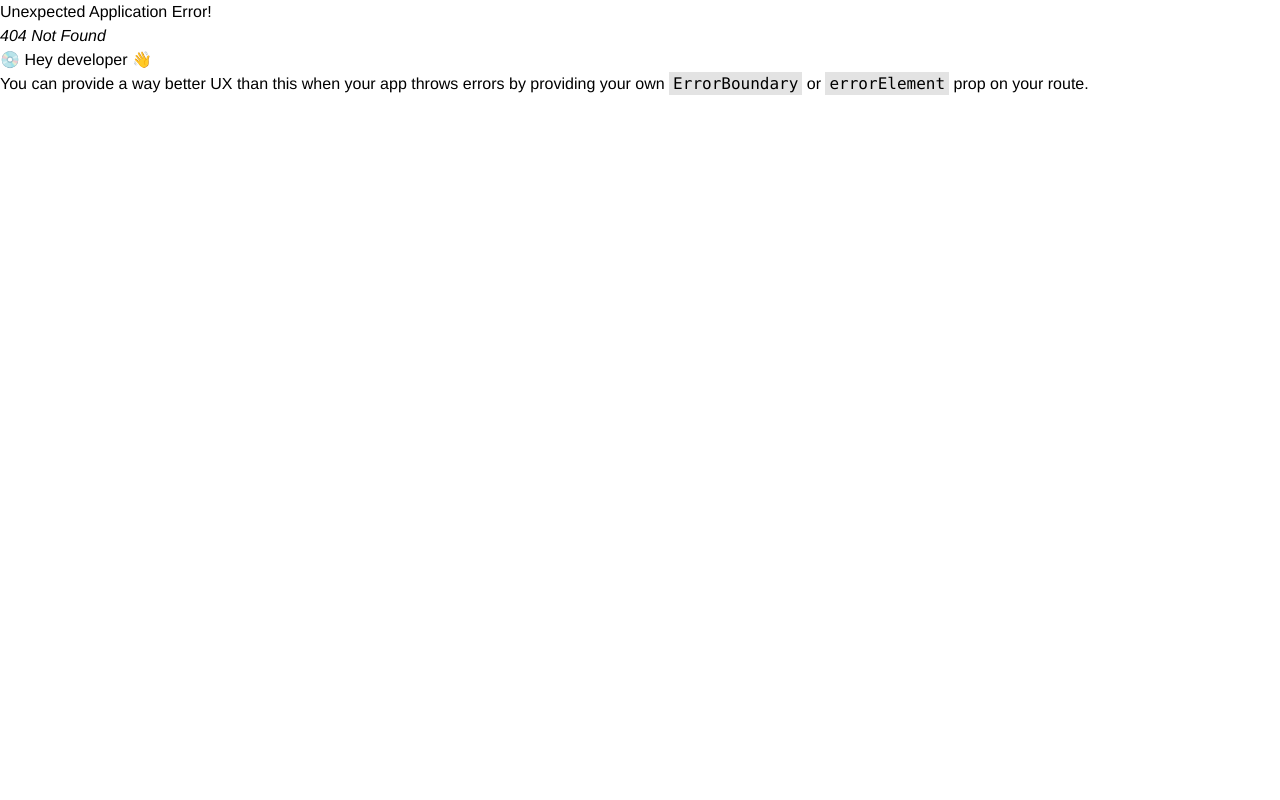
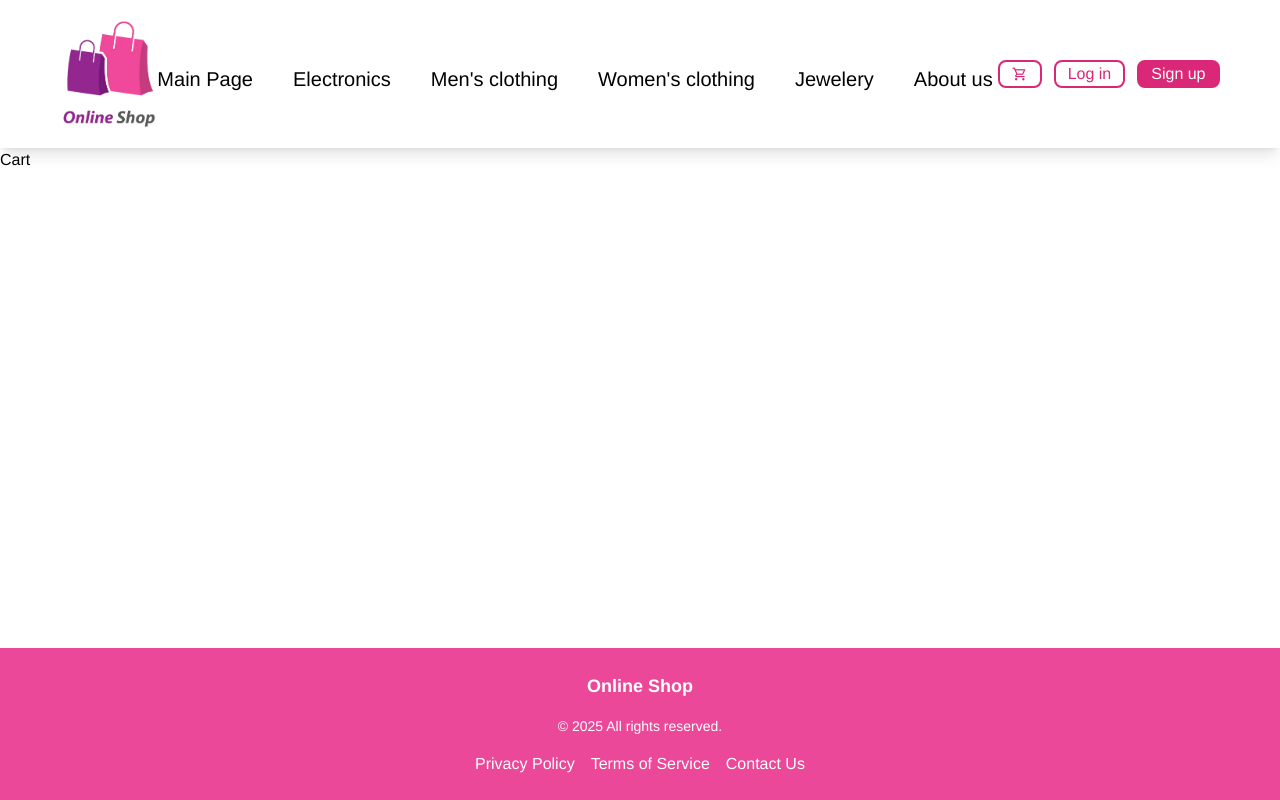
Before and after one commit to DevAS-coder/online-shop-react, a React (Vite) app: page /cart in a window 1280 px wide. Before the commit this address had no page. Built offline with nearby package versions, Linux system fonts and the light colour scheme.

Commit message:
Edit commit

```diff
--- a/src/App.jsx
+++ b/src/App.jsx
@@ -1,4 +1,6 @@
 import Body from "./components/Body/Body";
+import { Context } from "./Context/Context";
+
 
 function App() {
   return (
--- a/src/Context/Context.jsx
+++ b/src/Context/Context.jsx
@@ -1,16 +1,26 @@
-import { createContext, useState } from "react";
+import { createContext, useEffect, useState } from "react";
 
-const cartContext = createContext()
+export const cartContext = createContext()
 
-function Context({children}) {
+export const Context = ({children}) => {
 
-    const [Cart, setCart] = useState([])
+    const [cart, setCart] = useState(() => {
+        const savedCart = localStorage.getItem('cart')
+        return savedCart ? JSON.parse(savedCart) : []
+    })
+
+    useEffect(() => {
+        localStorage.setItem('cart', JSON.stringify(cart))
+    }, [cart])
+
+    const increaseCart = (newProduct, Quantity) => {
+        const productForCart = {...newProduct , quantity: Quantity}
+        setCart([...cart, productForCart])
+    }
 
     return(
-    <cartContext.Provider value={{Cart, setCart}}>
+    <cartContext.Provider value={{cart, increaseCart}}>
         {children}
     </cartContext.Provider>
     )
 }
-
-export default Context
--- /dev/null
+++ b/src/components/Body/Cart.jsx
@@ -0,0 +1,9 @@
+import React from 'react'
+
+function Cart() {
+  return (
+    <div>Cart</div>
+  )
+}
+
+export default Cart
--- a/src/components/Body/Productcmp.jsx
+++ b/src/components/Body/Productcmp.jsx
@@ -25,7 +25,7 @@ function Productcmp({product}) {
                 <p className="text-gray-900 text-lg lg:text-xl font-bold">
                     Price: ${product.price}
                 </p>
-                <Buybox/>
+                <Buybox product={product} />
             </div>
         </div>
     )
--- a/src/components/Header/Header.jsx
+++ b/src/components/Header/Header.jsx
@@ -9,7 +9,7 @@ function Header() {
         <Link to='/'><img src={logo} width="100px"/></Link>
         <Navbar/>
         <div className="flex items-center ">
-          <span className="material-symbols-outlined transition-all px-3 ml-2 text-pink-600 border-pink-600 border-2 rounded-lg hover:bg-pink-600 hover:text-white text-base cursor-pointer">shopping_cart</span>
+          <Link to={`cart`}><span className="material-symbols-outlined transition-all px-3 ml-2 text-pink-600 border-pink-600 border-2 rounded-lg hover:bg-pink-600 hover:text-white text-base cursor-pointer">shopping_cart</span></Link>
           <Buttons model="primary" text="Log in"/>
           <Buttons model="accent" text="Sign up"/>
         </div>
--- a/src/components/Header/Navbar.jsx
+++ b/src/components/Header/Navbar.jsx
@@ -1,20 +1,20 @@
-import { useState } from "react";
-import { Link } from "react-router-dom";
+import { useState, useEffect } from "react";
+import { Link, useLocation } from "react-router-dom";
+
 function Navbar() {
-
-    const [isopen, setisopen] = useState(false)
-    const [buttontext, setbuttontext] = useState('Menu')
-    const [Isselected, setIsselected] = useState(null)
+    const [isopen, setisopen] = useState(false);
+    const [buttontext, setbuttontext] = useState('Menu');
+    const [Isselected, setIsselected] = useState(null);
+    const location = useLocation();
 
     const clickhandler = () => {
-        setisopen(!isopen)
-        setbuttontext(isopen ? 'Menu' : 'Close')
+        setisopen(!isopen);
+        setbuttontext(isopen ? 'Menu' : 'Close');
     }
 
-    const itemclickhandler = (index) => {
-        setisopen(false)
-        setbuttontext(isopen ? 'Menu' : 'Close')
-        setIsselected(index)
+    const itemclickhandler = () => {
+        setisopen(false);
+        setbuttontext('Menu');
     }
 
     const menuItems = [
@@ -24,18 +24,32 @@ function Navbar() {
         { path: "/category/women's-clothing", label: "Women's clothing" },
         { path: '/category/Jewelery', label: 'Jewelery' },
         { path: '/about-us', label: 'About us' },
-    ]
+    ];
+
+    useEffect(() => {
+        const currentPath = location.pathname;
+        const selectedIndex = menuItems.findIndex(item => item.path === currentPath);
+        setIsselected(selectedIndex);
+    }, [location.pathname]);
 
     return (
         <div className="flex items-center sm:w-52 lg:w-auto sm:justify-end">
-            <button className="border-pink-500 rounded-xl text-pink-500 border-4 flex justify-center items-center p-2 lg:hidden" onClick={clickhandler}><span className="material-symbols-outlined">{buttontext}</span><span>{buttontext}</span></button>
+            <button className="border-pink-500 rounded-xl text-pink-500 border-4 flex justify-center items-center p-2 lg:hidden" onClick={clickhandler}>
+                <span className="material-symbols-outlined">{buttontext}</span>
+                <span>{buttontext}</span>
+            </button>
 
-            <ul className={`transition-max-height duration-300 ease-in-out ${isopen ? 'max-h-80 py-4' : 'max-h-0'} overflow-hidden bg-slate-300  mt-3 rounded-xl -ml-16 top-48 sm:top-24 absolute md:-mr-16 lg:bg-white lg:max-h-80 lg:flex lg:space-x-4 lg:relative lg:top-0 xl:space-x-10 z-40`}>
-
+            <ul className={`transition-max-height duration-300 ease-in-out ${isopen ? 'max-h-80 py-4' : 'max-h-0'} overflow-hidden bg-slate-300 mt-3 rounded-xl -ml-16 top-48 sm:top-24 absolute md:-mr-16 lg:bg-white lg:max-h-80 lg:flex lg:space-x-4 lg:relative lg:top-0 xl:space-x-10 z-40`}>
                 {menuItems.map((item, index) => (
-                    <Link key={index} to={item.path}><li className={Isselected === index ? "text-pink-600 cursor-pointer border-b-2 border-pink-600 text-xl" : ""} onClick={() => itemclickhandler(index)}>{item.label}</li></Link>
+                    <Link key={index} to={item.path}>
+                        <li
+                            className={Isselected === index ? "text-pink-600 cursor-pointer border-b-2 border-pink-600 text-xl" : ""}
+                            onClick={() => itemclickhandler()}
+                        >
+                            {item.label}
+                        </li>
+                    </Link>
                 ))}
-
             </ul>
         </div>
     );
--- a/src/components/other/Buybox.jsx
+++ b/src/components/other/Buybox.jsx
@@ -1,15 +1,17 @@
-import { useState } from 'react'
+import { useContext, useState } from 'react'
+import { cartContext } from '../../Context/Context'
 
-function Buybox() {
+function Buybox({product}) {
     const [Quantity, setQuantity] = useState(1)
+    const { increaseCart } = useContext(cartContext)
 
     return (
         <div className="flex items-center mt-3">
-            <button className="transition-all py-1 w-10/12 text-white bg-pink-600 border-pink-600 border-2 rounded-full hover:bg-white hover:text-pink-600">
+            <button onClick={() => increaseCart(product, Quantity)} className="transition-all py-1 w-10/12 text-white bg-pink-600 border-pink-600 border-2 rounded-full hover:bg-white hover:text-pink-600">
                 Buy Now
             </button>
             <div className="flex justify-center items-center gap-4 ml-3 md:ml-10">
-                <button className="w-10 h-10 flex items-center justify-center rounded-full bg-slate-200 text-2xl" onClick={() => { setQuantity(Quantity - 1), Quantity <= 0 ? setQuantity(0) : Quantity }}>-</button>
+                <button className="w-10 h-10 flex items-center justify-center rounded-full bg-slate-200 text-2xl" onClick={() => { setQuantity(Quantity - 1), Quantity <= 1 ? setQuantity(1) : Quantity }}>-</button>
                 <span>{Quantity}</span>
                 <button className="w-10 h-10 flex items-center justify-center rounded-full bg-slate-200 text-2xl" onClick={() => { setQuantity(Quantity + 1) }}>+</button>
             </div>
--- a/src/main.jsx
+++ b/src/main.jsx
@@ -6,6 +6,8 @@ import Layout from './components/other/Layout';
 import Category from './components/Body/Category';
 import App from './App';
 import Productpage from './components/Body/Productpage';
+import { Context } from './Context/Context';
+import Cart from './components/Body/Cart';
 
 const router = createBrowserRouter([
   {
@@ -14,7 +16,8 @@ const router = createBrowserRouter([
     children: [
       {index:true, element:<App/>},
       {path:'category/:category',element:<Category/>},
-      {path:'product/:id',element:<Productpage/>}
+      {path:'product/:id',element:<Productpage/>},
+      {path:'cart',element:<Cart/>}
     ]
   },
 
@@ -22,6 +25,8 @@ const router = createBrowserRouter([
 
 ReactDOM.createRoot(document.getElementById('root')).render(
   <React.StrictMode>
-    <RouterProvider router={router} />
+    <Context>
+      <RouterProvider router={router} />
+    </Context>
   </React.StrictMode>
 );
```
